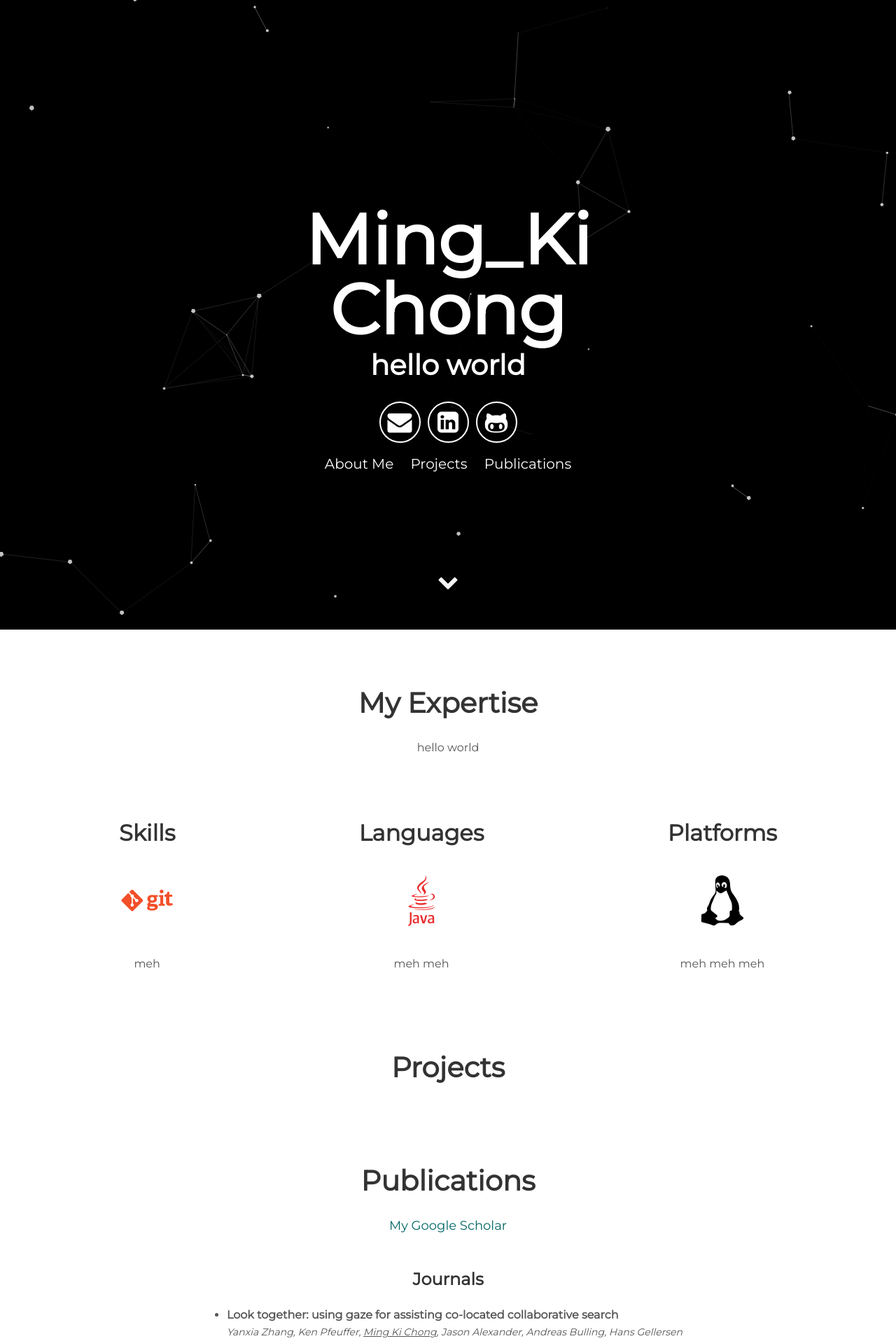
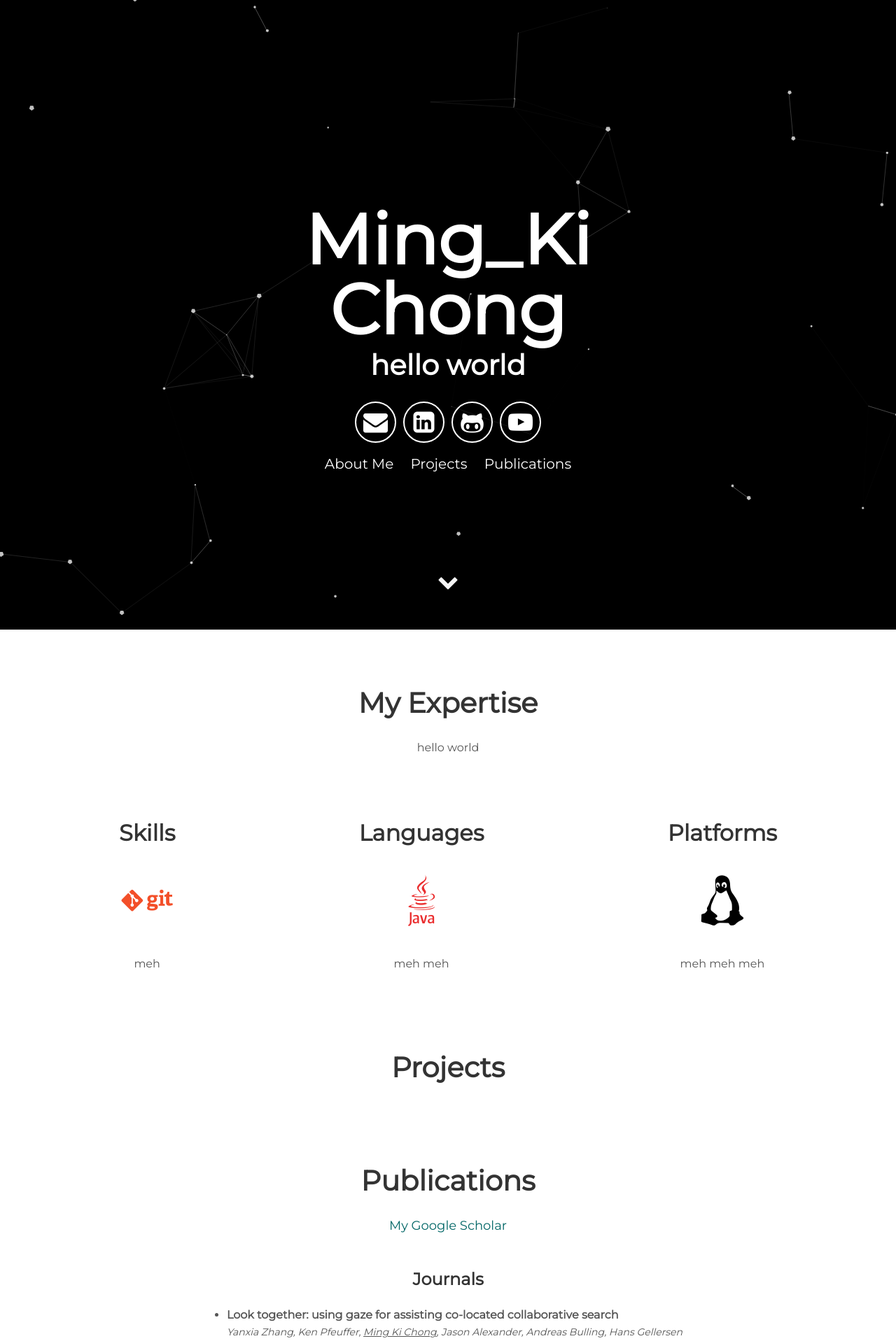
Before and after one commit to mingkichong/mingkichong.github.io, a Jekyll site: the page built from index.html, in a window 1280 px wide. Shown: the top 1917 px of the page at 70% size. Built offline with Jekyll 4.4.1, drawn with Linux system fonts in a browser that asks for light colours.

Commit message:
Added youtube link

```diff
--- a/_config.yml
+++ b/_config.yml
@@ -1,18 +1,19 @@
 # Site settings
-title: 'Ming_Ki Chong'
-description: My Online Space
+title:              'Ming_Ki Chong'
+description:        'My Online Space'
 # baseurl: "/particle" # the subpath of your site, e.g. /blog
 # url: "localhost:3000" # the base hostname & protocol for your site e.g. http://willianjusten.com.br
 
 # User settings
-username: 'Ming_Ki Chong'
-user_description: hello world
-user_title: hello world
-email_address: unexpected.exception@gmail.com
+username:           'Ming_Ki Chong'
+user_description:   'hello world'
+user_title:         'hello world'
+email_address:      'unexpected.exception@gmail.com'
+github_username:    'mingkichong'
+linkedin_username:  'mingkichong'
+youtube_username:   'unexpectedexception'
+#gplus_username:  lorem_ipsum
 #twitter_username: lorem_ipsum
-github_username:  mingkichong
-#gplus_username:  lorem_ipsum
-linkedin_username: mingkichong
 
 # Google-analytics
 google-analytics:
@@ -22,7 +23,7 @@ google-scholar:
   user: 'SGrCJqMAAAAJ'
 
 publications:
-  my_author_name: 'Ming Ki Chong'
+  my_author_name:   'Ming Ki Chong'
   highlight_my_author_name: true
 
 exclude: ['package.json', 'src' , 'node_modules']
--- a/_includes/header.html
+++ b/_includes/header.html
@@ -5,11 +5,24 @@
         <span class="site-description">{{site.user_title}}</span>
       </h1>
       <div class="header-icons">
-        <a aria-label="Send email" href="mailto:{{site.email_address}}"><i class="icon fa fa-envelope"></i></a>
-        <!-- <a aria-label="My Twitter" target="_blank" href="#"><i class="icon fa fa-twitter" aria-hidden="true"></i></a> -->
-        <!-- <a aria-label="My Google Plus" target="_blank" href="#"><i class="icon fa fa-google-plus" aria-hidden="true"></i></a> -->
-        <a aria-label="LinkedIn" target="_blank" href="https://www.linkedin.com/in/{{site.linkedin_username}}"><i class="icon fa fa-linkedin-square" aria-hidden="true"></i></a>
-        <a aria-label="My Github" target="_blank" href="https://github.com/{{site.github_username}}""><i class="icon fa fa-github-alt" aria-hidden="true"></i></a>
+        {% if site.email_address %}
+          <a aria-label="Send email" href="mailto:{{site.email_address}}"><i class="icon fa fa-envelope"></i></a>
+        {% endif %}
+        {% if site.twitter_username %}
+          <a aria-label="My Twitter" target="_blank" href="#"><i class="icon fa fa-twitter" aria-hidden="true"></i></a>
+        {% endif %}
+        {% if site.gplus_username %}
+          <a aria-label="My Google Plus" target="_blank" href="#"><i class="icon fa fa-google-plus" aria-hidden="true"></i></a>
+        {% endif %}
+        {% if site.linkedin_username %}
+          <a aria-label="LinkedIn" target="_blank" href="https://www.linkedin.com/in/{{site.linkedin_username}}"><i class="icon fa fa-linkedin-square" aria-hidden="true"></i></a>
+        {% endif %}
+        {% if site.github_username %}
+          <a aria-label="My Github" target="_blank" href="https://github.com/{{site.github_username}}""><i class="icon fa fa-github-alt" aria-hidden="true"></i></a>
+        {% endif %}
+        {% if site.youtube_username %}
+          <a aria-label="My YouTube" target="_blank" href="https://www.youtube.com/user/{{site.youtube_username}}""><i class="icon fa fa-youtube-play" aria-hidden="true"></i></a>
+        {% endif %}
       </div>
       <div class="header-links">
         <a class="link" href="#about" data-scroll>About Me</a>
```
